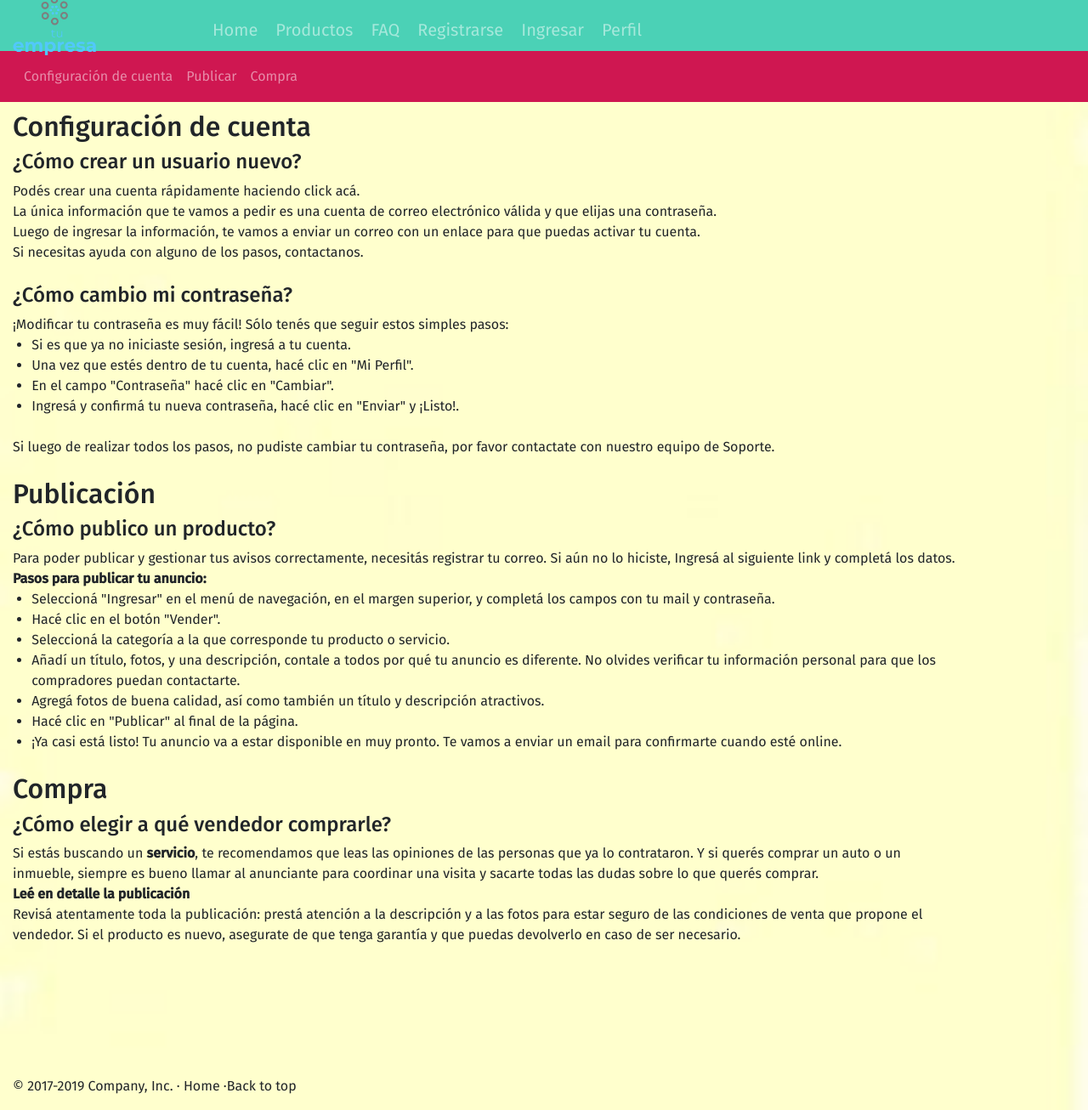
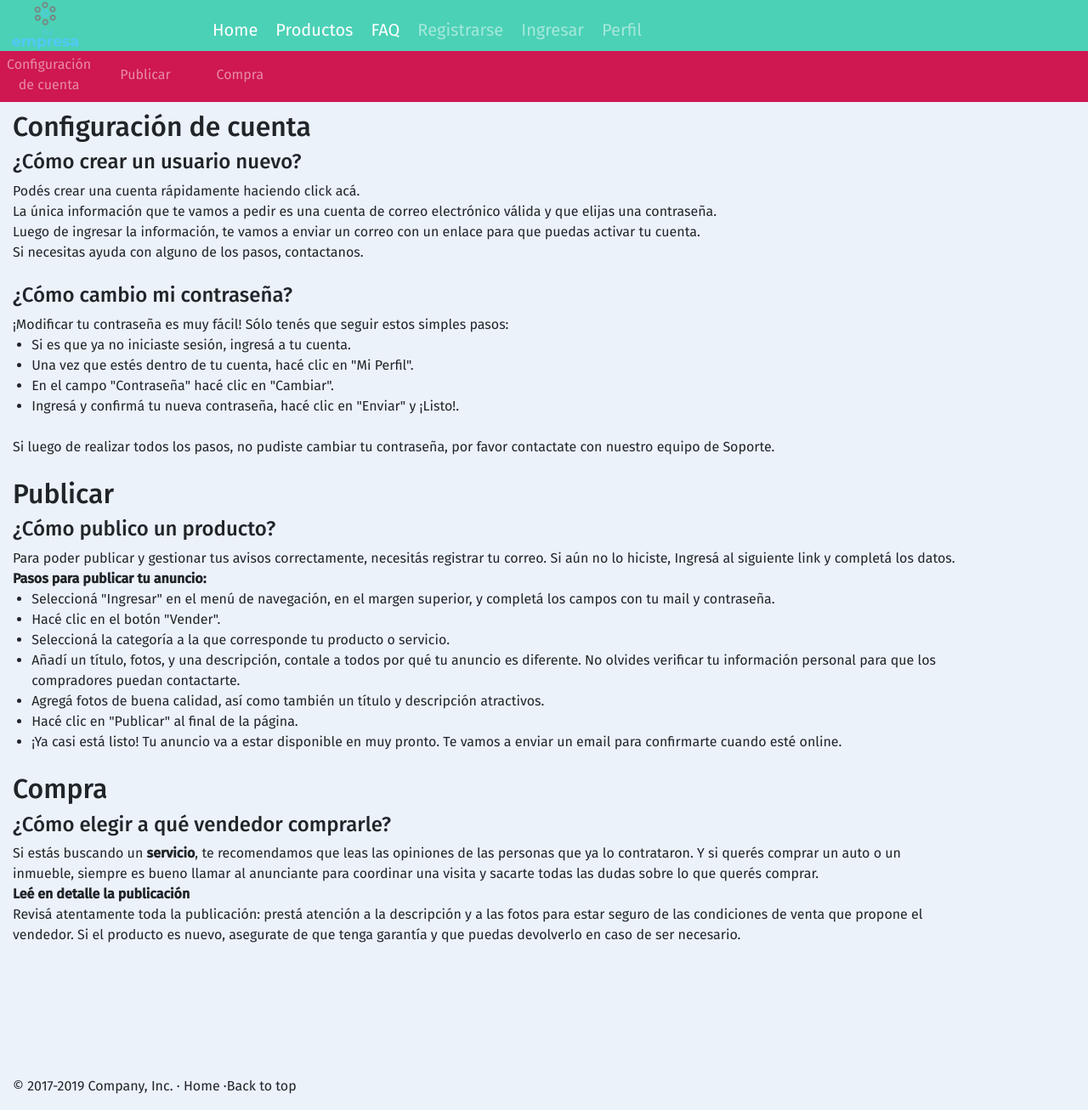
Before and after one commit to ju1618/TI_DH, a PHP site: page /faqs.php in a window 1280 px wide. Shown: the whole page at 85% size. Run offline with PHP 8.4, Linux system fonts and the light colour scheme.

Commit message:
modificaciones en navbar gral y navbar-faq

```diff
--- a/css/stylefaq.css
+++ b/css/stylefaq.css
@@ -18,7 +18,8 @@ agregar contenido
 
 body{
   font-family: "Fira Sans", sans-serif; /*esto es para que si no carga la tipografia roboto me cargue la sans-serif*/
-  background-image: url(../images/colorclaro.jpg);
+  background-color: rgba(75,145,214,0.11);
+  /* background-image: url(../images/colorclaro.jpg); */
   background-size:cover;
 
 }
@@ -46,25 +47,31 @@ img{
   margin-left: auto;
   margin-top: 130px;
   overflow:auto;
-  clear:both;
+  clear:none;
   display: inline-flex;
 }
 
 .faq-temas{
-  /* display: inline-flex;
+  display: inline-flex;
   flex-wrap: wrap;
-  justify-content: space-around; */
+  justify-content: space-around;
   position:fixed;
   width:100%;
-  height:60px;
+  height:65px;
   left: 0;
   top: 55px;
   clear:both;
   z-index: 150;
-  padding:20px;
-  margin-top: 5px;
+  padding:0;
+  margin-top:0;
   background-color: rgb(207,23,81);
 }
+
+.faq-temas li a:hover {
+  background-color: #111;
+}
+
+
 
 .categorias{
   display: flex;
--- a/faqs.php
+++ b/faqs.php
@@ -12,19 +12,17 @@
   <body>
 
     <?php require_once('nav-bar.php'); ?>
-
-    <div class="container">
-      <nav class="navbar navbar-expand-sm navbar-expand-md navbar-dark faq-temas">
+      <nav class="navbar navbar-expand-sm navbar-expand-md navbar-dark fixed-top faq-temas justify-content-center">
         <button class="navbar-toggler" type="button" >
           <span class="navbar-toggler-icon"></span>
         </button>
-        <div class="collapse navbar-collapse">
-           <ul class="navbar-nav mr-auto categorias">
+        <div class="collapse navbar-collapse justify-content-center">
+           <ul class="navbar-nav mr-auto categorias nav-pills nav-justified">
             <li class="nav-item">
               <a class="nav-link" href="#sesion">Configuración de cuenta</a>
             </li>
             <li class="nav-item">
-              <a class="nav-link" href="#publicacion">Publicar</a>
+              <a class="nav-link" href="#publicar">Publicar</a>
             </li>
             <li class="nav-item">
               <a class="nav-link" href="#compra">Compra</a>
@@ -32,6 +30,7 @@
          </ul>
         </div>
       </nav>
+    <div class="container">
 
        <div class="cd-faq-items">
          <ul>
@@ -61,7 +60,7 @@
                   <br>
                </li>
 
-            <li class="cd-faq-title cd-faq-group" id="publicacion"><h2>Publicación</h2></li>
+            <li class="cd-faq-title cd-faq-group" id="publicar"><h2>Publicar</h2></li>
             <li>
               <div class="cd-faq-trigger pregunta" href="#0"><h4>¿Cómo publico un producto?</h4></div>
               <div class="cd-faq-content respuesta">
--- a/nav-bar.php
+++ b/nav-bar.php
@@ -3,7 +3,7 @@
 
  <!--                              navbar                       -->
 
-<nav class="main-nav navbar navbar-expand-sm navbar-expand-md navbar-dark flex-column flex-md-row bd-navbar" style="background-color: #4bd1b6">
+<nav class="main-nav navbar navbar-expand-sm navbar-expand-md navbar-dark flex-column flex-md-row bd-navbar fixed-top">
   <a class= "navbar-brand" href="#HOME">
     <img class="logo navbar-brand" src="images/logo1.png" alt="logo tu empresa">
   </a>
@@ -12,19 +12,19 @@
   </button>
   <div class="collapse navbar-collapse">
     <ul class="navbar-nav mr-auto">
-      <li class="nav-item">
+      <li class="nav-item active">
         <a class= "nav-link" href="#">Home </a>
       </li>
-      <li class="nav-item">
+      <li class="nav-item active">
         <a class= "nav-link" href="#">Productos</a>
       </li>
-      <li class="nav-item">
+      <li class="nav-item active">
         <a class= "nav-link" href="faqs.php">FAQ</a>
       </li>
       <li class="nav-item">
         <a class= "nav-link" href="#">Registrarse</a>
       </li>
-      <li class="nav-item">
+      <li class="nav-item" >
         <a class= "nav-link" href="#">Ingresar</a>
       </li>
       <li class="nav-item">
```
Also changed, not shown: css/navstyle.css (+4 -26 lines).
